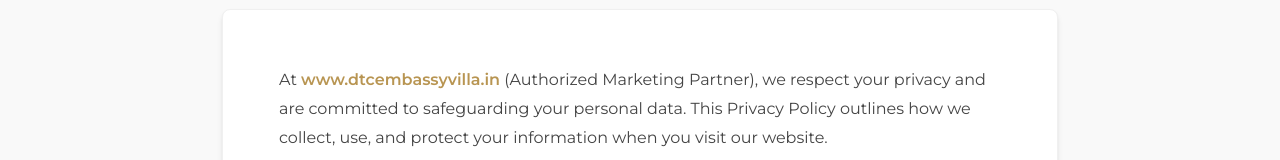
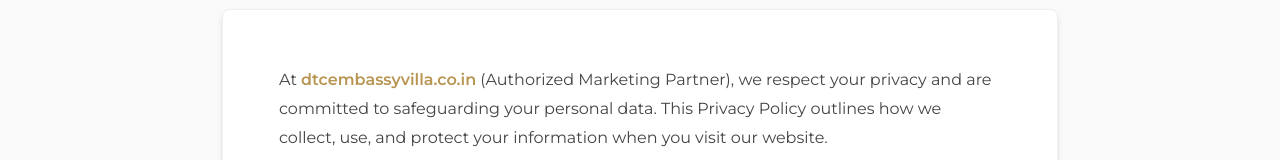
Before and after one commit to vineet-proptiger/dtc-embassy, a Next.js app: page /privacy-policy in a window 1280 px wide. Shown: the part 377-537 px from the top of the page. Built offline with nearby package versions, Linux system fonts and the light colour scheme.

Commit message:
Update URLs to reflect the correct domain for improved consistency across the application

```diff
--- a/app/layout.js
+++ b/app/layout.js
@@ -33,6 +33,7 @@ const nephilm = localFont({
 })
 
 export const metadata = {
+  metadataBase: new URL('https://dtcembassyvilla.co.in/'),
   title: 'DTC Embassy Villa | 4 & 5 BHK Independent Villas in Rajarhat, Kolkata',
   description: "Experience an exclusive lifestyle at DTC Embassy Villas, a premium gated villa community spread across 6 acres on Rajarhat Main Road. The project features 153 elegant 4 & 5 BHK independent villas.",
 }
--- a/app/privacy-policy/page.js
+++ b/app/privacy-policy/page.js
@@ -98,7 +98,7 @@ export default function PrivacyPolicy() {
                 href="/"
                 style={{ color: 'var(--color-gold-dark)', fontWeight: '600' }}
               >
-                www.dtcembassyvilla.in
+                dtcembassyvilla.co.in
               </Link>{' '}
               (Authorized Marketing Partner), we respect your privacy and are committed to safeguarding your personal data. This Privacy Policy outlines how we collect, use, and protect your information when you visit our website.
             </p>
--- a/app/robots.js
+++ b/app/robots.js
@@ -5,6 +5,6 @@ export default function robots() {
       allow: '/',
       disallow: '',
     },
-    sitemap: 'https://www.dtcembassyvilla.in/sitemap.xml',
+    sitemap: 'https://dtcembassyvilla.co.in/sitemap.xml',
   }
 }
--- a/app/sitemap.js
+++ b/app/sitemap.js
@@ -1,5 +1,5 @@
 export default function sitemap() {
-  const base = 'https://lntvayamwagleestate.com/'
+  const base = 'https://dtcembassyvilla.co.in'
 
   return [
     {
```
